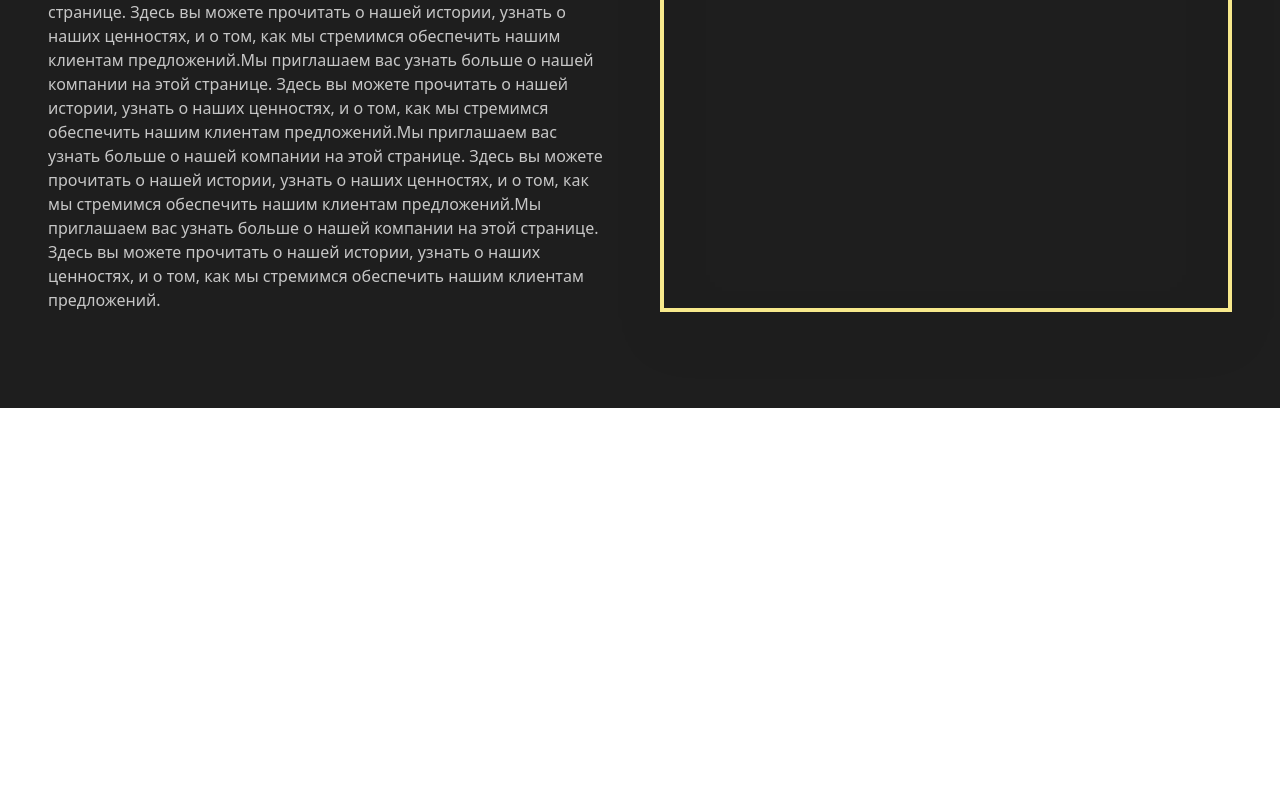
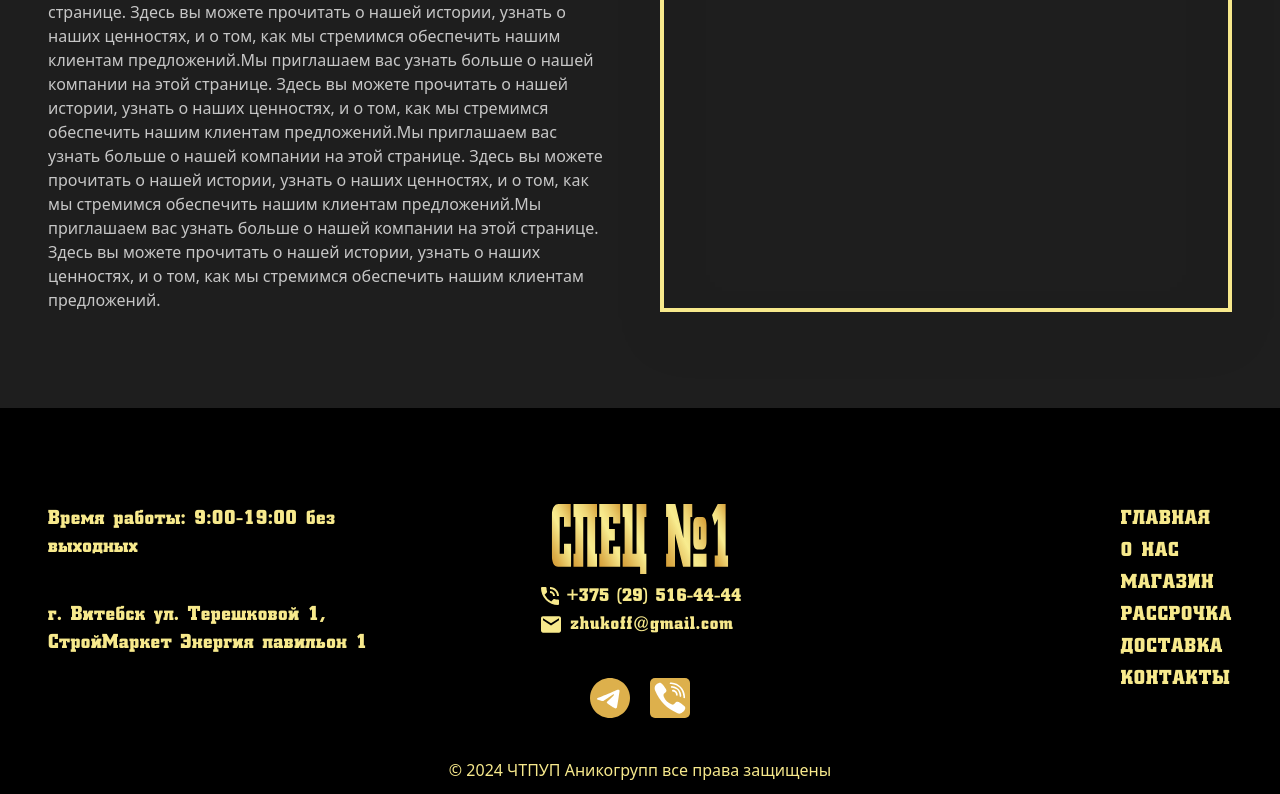
Before and after one commit to Zhuk-off/spec1-landing, a Next.js app in the folder frontend/: page / in a window 1280 px wide. Shown: the part 3203-3997 px from the top of the page. Before the commit the page ends 3611 px from the top, so only its background shows below. Built offline with nearby package versions, Linux system fonts and the light colour scheme.

Commit message:
feat: Add a footer block

```diff
--- a/frontend/src/pages/home.tsx
+++ b/frontend/src/pages/home.tsx
@@ -44,6 +44,34 @@ import { UiTitle } from "@/shared/ui/ui-title";
 import UiSection from "@/shared/ui/layouts/ui-section";
 import { UiShopCat } from "@/shared/ui/ui-shop-cat";
 import { UiCard } from "@/shared/ui/ui-card";
+import { UiMenuItem } from "@/shared/ui/ui-menu-item";
+
+const menuMock = [
+  {
+    text: "Главная",
+    link: "/",
+  },
+  {
+    text: "О нас",
+    link: "#about",
+  },
+  {
+    text: "Магазин",
+    link: "#shop",
+  },
+  {
+    text: "Рассрочка",
+    link: "#",
+  },
+  {
+    text: "Доставка",
+    link: "#ship",
+  },
+  {
+    text: "Контакты",
+    link: "#contact",
+  },
+];
 
 export function HomePage() {
   const [openMenu, setOpenMenu] = useState(false);
@@ -90,7 +118,11 @@ export function HomePage() {
       </UiContainer>
       <div className="sticky top-0 z-30 bg-black/70">
         <UiContainer>
-          <UiMenu openMenu={openMenu} setOpenMenu={setOpenMenu} />
+          <UiMenu
+            menuData={menuMock}
+            openMenu={openMenu}
+            setOpenMenu={setOpenMenu}
+          />
         </UiContainer>
       </div>
 
@@ -474,6 +506,69 @@ export function HomePage() {
         </UiContainer>
       </UiSection>
       {/* Block Contacts end */}
+
+      {/* Block Footer start */}
+      <footer className="bg-spec-bg-black px-3 pt-10 sm:px-6 sm:pt-20 md:px-10 md:pt-20 lg:pt-24">
+        <UiContainer>
+          <div className="flex flex-col justify-between gap-10 sm:flex-row sm:gap-0">
+            <div className="order-3 flex-1 font-bold tracking-wide text-spec-gold-light sm:order-1 sm:font-specTitle sm:text-xl">
+              <div className="flex flex-col items-center gap-3 text-center sm:max-w-xs sm:items-start sm:gap-10 sm:text-start">
+                <div className="">Время работы: 9:00-19:00 без выходных</div>
+                <div className="">
+                  г. Витебск ул. Терешковой 1, СтройМаркет Энергия павильон 1
+                </div>
+              </div>
+            </div>
+
+            <div className="order-1 flex flex-1 flex-col items-center sm:order-2">
+              <UiLogo logoUrl={logoImg} />
+              <div className="mt-2">
+                <UiPhone
+                  phone={"+375 (29) 516-44-44"}
+                  phoneLink="+375295116444"
+                />
+                <UiMail mail="zhukoff@gmail.com" />
+              </div>
+
+              <div className="mt-10 flex gap-5">
+                <UiSocialIcon
+                  icon={<SvgTelegram />}
+                  href="https://t.me/+375445959498"
+                  ariaLabel="Telegram"
+                  className="text-spec-gold-light-hover transition-colors md:hover:text-spec-gold-light"
+                />
+                <UiSocialIcon
+                  icon={<SvgViber />}
+                  href="viber://chat?number=+375445959498"
+                  ariaLabel="Viber"
+                  className="text-spec-gold-light-hover transition-colors md:hover:text-spec-gold-light"
+                />
+              </div>
+            </div>
+
+            <div className="order-2 flex-1 sm:order-3">
+              <nav className="flex justify-center text-center sm:justify-end sm:text-left">
+                <ul className="flex flex-col gap-1">
+                  {menuMock.map((item, index) => (
+                    <li key={index} className="">
+                      <UiMenuItem
+                        href={item.link}
+                        text={item.text}
+                        setOpenMenu={setOpenMenu}
+                        className="text-lg"
+                      />
+                    </li>
+                  ))}
+                </ul>
+              </nav>
+            </div>
+          </div>
+          <div className="text pb-3 pt-10 text-center text-spec-gold-light">
+            © 2024 ЧТПУП Аникогрупп все права защищены
+          </div>
+        </UiContainer>
+      </footer>
+      {/* Block Footer end */}
     </main>
   );
 }
--- a/frontend/src/shared/ui/ui-menu-item.tsx
+++ b/frontend/src/shared/ui/ui-menu-item.tsx
@@ -15,8 +15,8 @@ export const UiMenuItem = ({ href, text, setOpenMenu, className }: ILogo) => {
       href={href}
       onClick={() => setOpenMenu(false)}
       className={clsx(
+        "font-specTitle text-3xl uppercase tracking-widest text-spec-gold-light transition-colors sm:text-lg sm:tracking-wider md:hover:text-spec-gold-light-hover lg:text-xl",
         className,
-        "font-specTitle text-3xl uppercase tracking-widest text-spec-gold-light transition-colors sm:text-lg sm:tracking-wider md:hover:text-spec-gold-light-hover lg:text-xl",
       )}
     >
       {text}
--- a/frontend/src/shared/ui/ui-menu.tsx
+++ b/frontend/src/shared/ui/ui-menu.tsx
@@ -2,46 +2,27 @@ import clsx from "clsx";
 import { UiMenuItem } from "./ui-menu-item";
 import { Dispatch, SetStateAction } from "react";
 
-type ILogo = {
+type IMenu = {
   openMenu: boolean;
   setOpenMenu: Dispatch<SetStateAction<boolean>>;
+  menuData: {
+    text: string;
+    link: string;
+  }[];
   className?: string;
 };
 
-const menuMock = [
-  {
-    text: "Главная",
-    link: "/",
-  },
-  {
-    text: "О нас",
-    link: "#about",
-  },
-  {
-    text: "Магазин",
-    link: "#shop",
-  },
-  {
-    text: "Рассрочка",
-    link: "#",
-  },
-  {
-    text: "Доставка",
-    link: "#ship",
-  },
-  {
-    text: "Контакты",
-    link: "#contact",
-  },
-];
-
-export const UiMenu = ({ openMenu, setOpenMenu, className }: ILogo) => {
-  console.log(openMenu);
+export const UiMenu = ({
+  openMenu,
+  setOpenMenu,
+  menuData,
+  className,
+}: IMenu) => {
   return (
     <nav
       className={clsx(
         className,
-        "fixed top-0 h-full w-full overflow-auto bg-black px-2 py-20 transition-all ease-linear sm:relative sm:left-0 sm:h-auto sm:w-auto sm:bg-opacity-0 sm:py-5 z-40",
+        "fixed top-0 z-40 h-full w-full overflow-auto bg-black px-2 py-20 transition-all ease-linear sm:relative sm:left-0 sm:h-auto sm:w-auto sm:bg-opacity-0 sm:py-5",
         openMenu ? "left-[0%]" : "left-[100%]",
       )}
     >
@@ -51,7 +32,7 @@ export const UiMenu = ({ openMenu, setOpenMenu, className }: ILogo) => {
           openMenu ? "" : "",
         )}
       >
-        {menuMock.map((item, index) => (
+        {menuData.map((item, index) => (
           <li key={index} className="mx-2 ">
             <UiMenuItem
               href={item.link}
```
